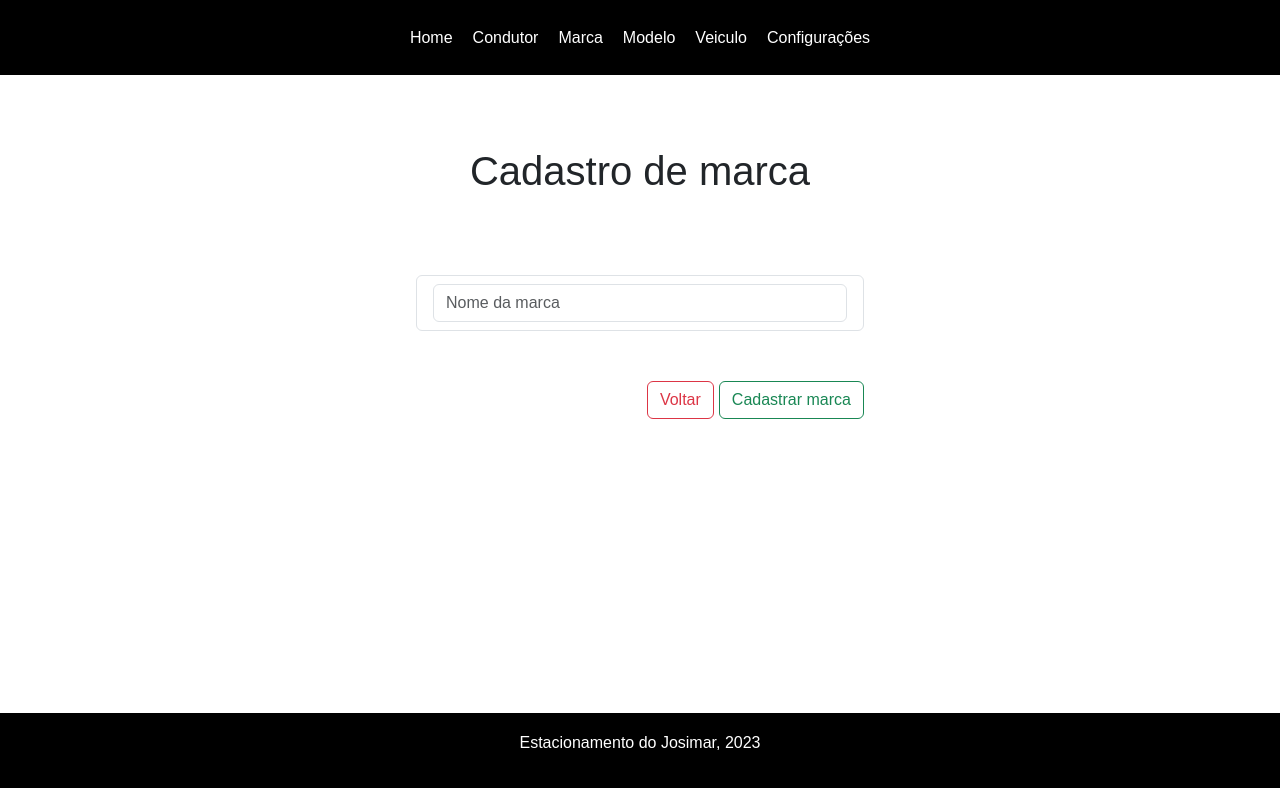
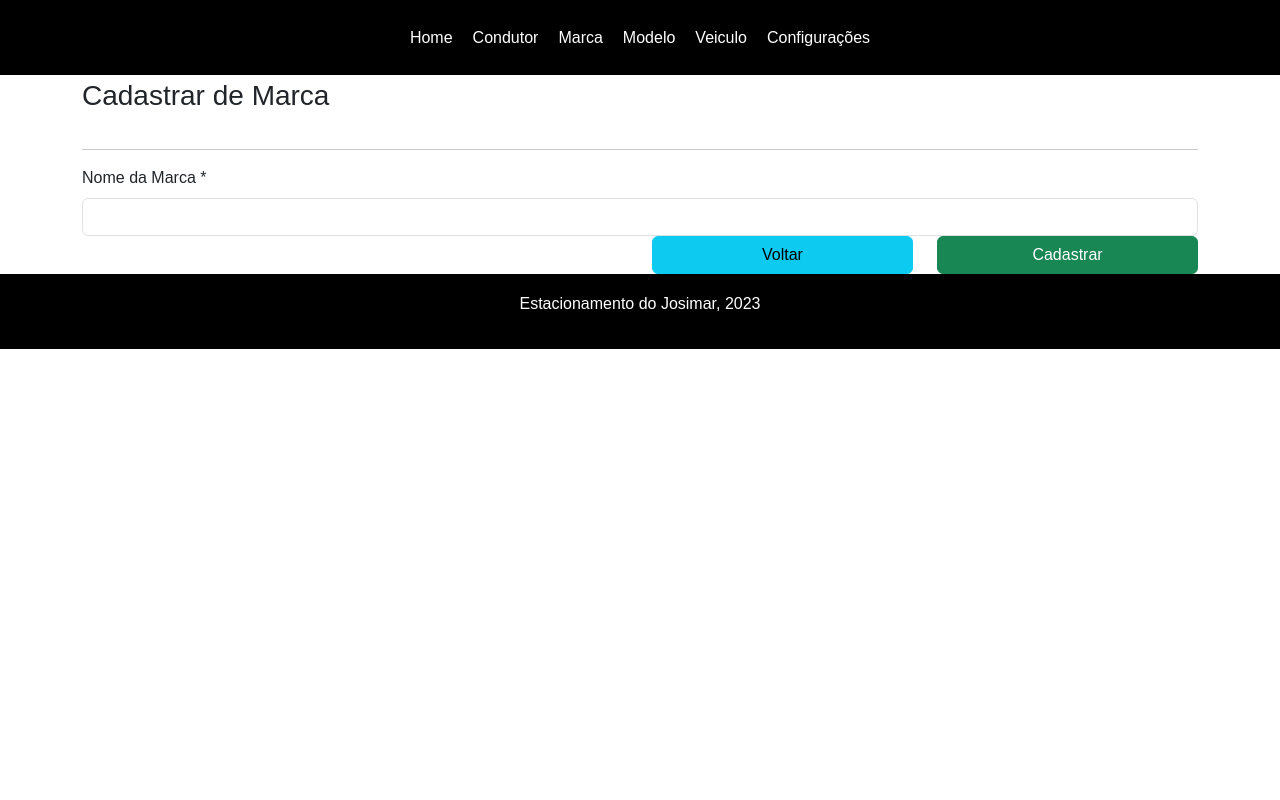
Before and after one commit to Josimarhdev/EstacionamentoFront, a Vue app in the folder estacionamentoo/: page /cadastromarca in a window 1280 px wide. Built offline with nearby package versions, Linux system fonts and the light colour scheme.

Commit message:
marca adicionando

```diff
--- a/estacionamentoo/src/client/marca.client.ts
+++ b/estacionamentoo/src/client/marca.client.ts
@@ -4,9 +4,9 @@ import { Marca } from "@/model/Marca";
 
 
 
-export class MarcaClient {
+class MarcaClient {
 
-    private axiosClient: AxiosInstance;
+    private axiosClient: AxiosInstance
 
     constructor() {
         this.axiosClient = axios.create({
@@ -15,7 +15,7 @@ export class MarcaClient {
         });
     }
 
-    public async findById(id: number) : Promise<Marca> {
+    public async findById(id: number): Promise<Marca> {
       try {
           return (await this.axiosClient.get<Marca>(`/${id}`)).data
       } catch (error:any) {
@@ -23,11 +23,11 @@ export class MarcaClient {
       }
   }
 
-    public async ListaCompleta(): Promise<Marca[]> {
+  public async listaCompleta(): Promise<Marca[]> {
     try {
-            return (await this.axiosClient.get<Marca[]>('/')).data;
-        } catch (error: any) {
-            return Promise.reject(error.response);
+        return (await this.axiosClient.get<Marca[]>(`/lista`)).data
+    } catch (error:any) {
+        return Promise.reject(error.response)
     }
 }
 
@@ -40,29 +40,32 @@ export class MarcaClient {
         }
       }
 
-	public async cadastrar(marca: Marca): Promise<void> {
+      public async cadastrar(marca: Marca): Promise<string> {
         try {
-			return (await this.axiosClient.post('/', marca))
+            return (await this.axiosClient.post<string>(``, marca)).data
         } catch (error:any) {
             return Promise.reject(error.response)
         }
     }
 
-	public async editar(marca: Marca): Promise<void> {
+    public async editar(id: number, marca: Marca): Promise<string> {
       try {
-			return (await this.axiosClient.put(`/${marca.id}`, marca)).data
+          return (await this.axiosClient.put<string>(`/${id}`, marca)).data
       } catch (error:any) {
           return Promise.reject(error.response)
       }
   }
 
-	public async deletaMarca(marca: Marca): Promise<void> {
+  public async deletaMarca(id: number): Promise<string> {
     try {
-          return (await this.axiosClient.delete(`/delete/${marca.id}`, { data: marca })).data;
-        } catch (error: any) {
-          return Promise.reject(error.response);
+        return (await this.axiosClient.delete<string>(`/${id}`)).data
+    } catch (error:any) {
+        return Promise.reject(error.response)
     }
 }
 
 
+
 }
+
+export default new MarcaClient();
--- a/estacionamentoo/src/model/AbstractEntity.ts
+++ b/estacionamentoo/src/model/AbstractEntity.ts
@@ -1,7 +1,7 @@
 export class AbstractEntity{
 
 
-    id! : Number;
+    id! : number;
     cadastro? : Date;
     edicao? : Date;
     ativo? : Boolean;
--- a/estacionamentoo/src/views/CadastroMarca.vue
+++ b/estacionamentoo/src/views/CadastroMarca.vue
@@ -1,33 +1,161 @@
 <template>
-    <div class="maincadastroma">
-      <div class="titulotcadastroma">
-        <h1>Cadastro de marca</h1>
+
+    <div class="container" style="background: ;">
+
+      <div class="row">
+        <div class="col-md-10 text-start"> <p class="fs-3"> Cadastrar de Marca </p> </div>
+        <div class="col-md-2"> </div>
       </div>
-      <div class="formularioma">
-        <ul class="list-group">
 
-          <li class="list-group-item">
-            <input id="nome-marca" class="form-control me-2" type="text" placeholder="Nome da marca" />
-          </li>
+      <hr/>
 
-        </ul>
-        <div class="botaoconfirmarmarca">
-            <button type="button" class="btn btn-outline-danger">
-                  Voltar
-                </button>
-          <button
-            type="button"
-            onclick="window.location.href='/marca'"
-            class="btn btn-outline-success"
-          >
-            Cadastrar marca
-          </button>
+      <div v-if="mensagem.ativo" class="row">
+        <div class="col-md-12 text-start">
+          <div :class="mensagem.css" role="alert">
+            <strong>{{ mensagem.titulo }}</strong> {{ mensagem.mensagem }}
+            <button type="button" class="btn-close" data-bs-dismiss="alert" aria-label="Close"></button>
+          </div>
+        </div>
+      </div>
+
+      <div class="row">
+        <div class="col-md-12 text-start">
+          <label class="form-label">Nome da Marca *</label>
+          <input type="text"  class="form-control" v-model="marca.nome">
+        </div>
+      </div>
+
+      <div class="row">
+        <div class="col-md-3 offset-md-6">
+          <div class="d-grid gap-2">
+            <router-link type="button" class="btn btn-info"
+              to="/marca/lista">Voltar
+            </router-link>
+          </div>
+        </div>
+        <div class="col-md-3 ">
+          <div class="d-grid gap-2">
+            <button v-if="form === undefined" type="button"
+                class="btn btn-success" @click="onClickCadastrar()">
+              Cadastrar
+            </button>
+            <button v-if="form === 'editar'" type="button"
+                class="btn btn-warning" @click="onClickEditar()">
+              Editar
+            </button>
+            <button v-if="form === 'deletaMarca'" type="button"
+              class="btn btn-danger" @click="onClickExcluir()">
+              Excluir
+            </button>
+          </div>
         </div>
       </div>
     </div>
+
   </template>
 
+<script lang="ts">
 
+import MarcaClient from '@/client/marca.client';
+import { Marca } from '@/model/Marca';
+import { defineComponent } from 'vue';
+
+export default defineComponent({
+  name: 'MarcaFormulario',
+  data() {
+    return {
+      marca: new Marca(),
+      mensagem: {
+        ativo: false as boolean,
+        titulo: "" as string,
+        mensagem: "" as string,
+        css: "" as string
+      }
+    }
+  },
+  computed: {
+    id () {
+      return this.$route.query.id
+    },
+    form () {
+      return this.$route.query.form
+    }
+  },
+  mounted() {
+
+    if(this.id !== undefined){
+      this.findById(Number(this.id));
+    }
+
+
+  },
+  methods: {
+
+    onClickCadastrar(){
+      MarcaClient.cadastrar(this.marca)
+        .then(sucess => {
+          this.marca = new Marca()
+
+          this.mensagem.ativo = true;
+          this.mensagem.mensagem = sucess;
+          this.mensagem.titulo = "Parabens. ";
+          this.mensagem.css = "alert alert-success alert-dismissible fade show";
+        })
+        .catch(error => {
+          this.mensagem.ativo = true;
+          this.mensagem.mensagem = error;
+          this.mensagem.titulo = "Error. ";
+          this.mensagem.css = "alert alert-danger alert-dismissible fade show";
+          console.log(error);
+        });
+    },
+    findById(id: number){
+      MarcaClient.findById(id)
+        .then(sucess => {
+          this.marca = sucess
+        })
+        .catch(error => {
+          this.mensagem.ativo = true;
+          this.mensagem.mensagem = error;
+          this.mensagem.titulo = "Error. ";
+          this.mensagem.css = "alert alert-danger alert-dismissible fade show";
+        });
+    },
+    onClickEditar(){
+      MarcaClient.editar(this.marca.id, this.marca)
+        .then(sucess => {
+          this.marca = new Marca()
+
+          this.mensagem.ativo = true;
+          this.mensagem.mensagem = sucess;
+          this.mensagem.titulo = "Parabens. ";
+          this.mensagem.css = "alert alert-success alert-dismissible fade show";
+        })
+        .catch(error => {
+          this.mensagem.ativo = true;
+          this.mensagem.mensagem = error;
+          this.mensagem.titulo = "Error. ";
+          this.mensagem.css = "alert alert-danger alert-dismissible fade show";
+        });
+    },
+    onClickExcluir(){
+      MarcaClient.deletaMarca(this.marca.id)
+        .then(sucess => {
+          this.marca = new Marca()
+
+          this.$router.push({ name: 'marca-lista-view' });
+        })
+        .catch(error => {
+          this.mensagem.ativo = true;
+          this.mensagem.mensagem = error;
+          this.mensagem.titulo = "Error. ";
+          this.mensagem.css = "alert alert-danger alert-dismissible fade show";
+        });
+    }
+  }
+});
+
+</script>
 
 
   <style>
--- a/estacionamentoo/src/views/MarcaView.vue
+++ b/estacionamentoo/src/views/MarcaView.vue
@@ -132,6 +132,8 @@
     </div>
   </template>
 
+
+
   <style>
   .mainhomem {
     background-color: white;
```
Lines whose indentation alone changed are shown as unchanged.
